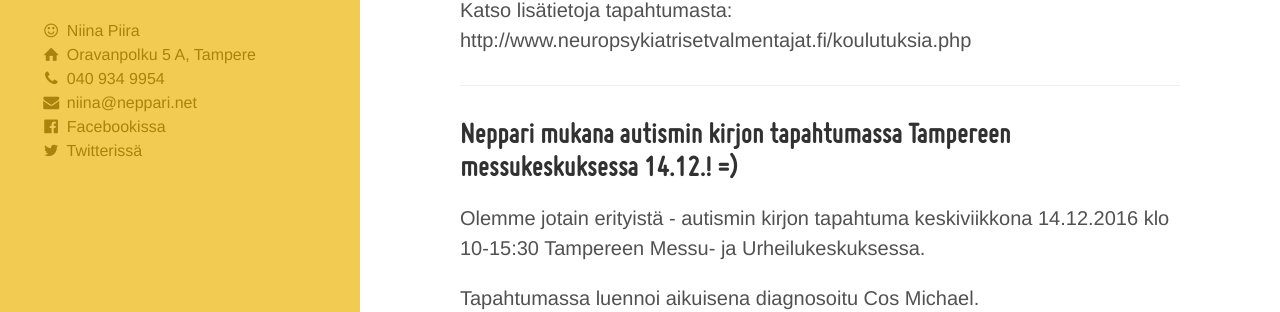
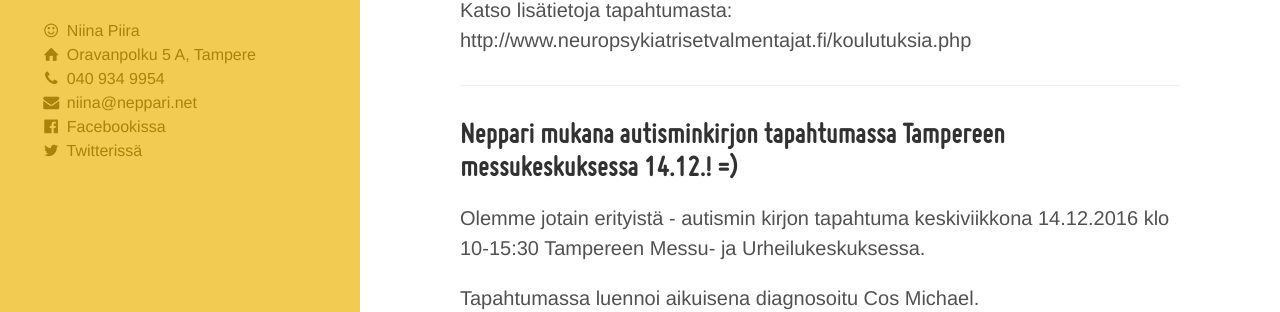
Before and after one commit to niinapiira/neppari.net, a Jekyll site: the page built from index.md, in a window 1280 px wide and 900 px high, scrolled down 887 px. Shown: the part 143-455 px from the top of the window. Built offline with Jekyll 4.4.1, drawn with Linux system fonts in a browser that asks for light colours.

Commit message:
Updated index.md

```diff
--- a/index.md
+++ b/index.md
@@ -46,7 +46,7 @@ Katso lisätietoja tapahtumasta: http://www.neuropsykiatrisetvalmentajat.fi/koul
 ___
 
 
-## Neppari mukana autismin kirjon tapahtumassa Tampereen messukeskuksessa 14.12.! =)
+## Neppari mukana autisminkirjon tapahtumassa Tampereen messukeskuksessa 14.12.! =)
 
 Olemme jotain erityistä - autismin kirjon tapahtuma keskiviikkona 14.12.2016 klo 10-15:30 Tampereen Messu- ja Urheilukeskuksessa.
 
```
